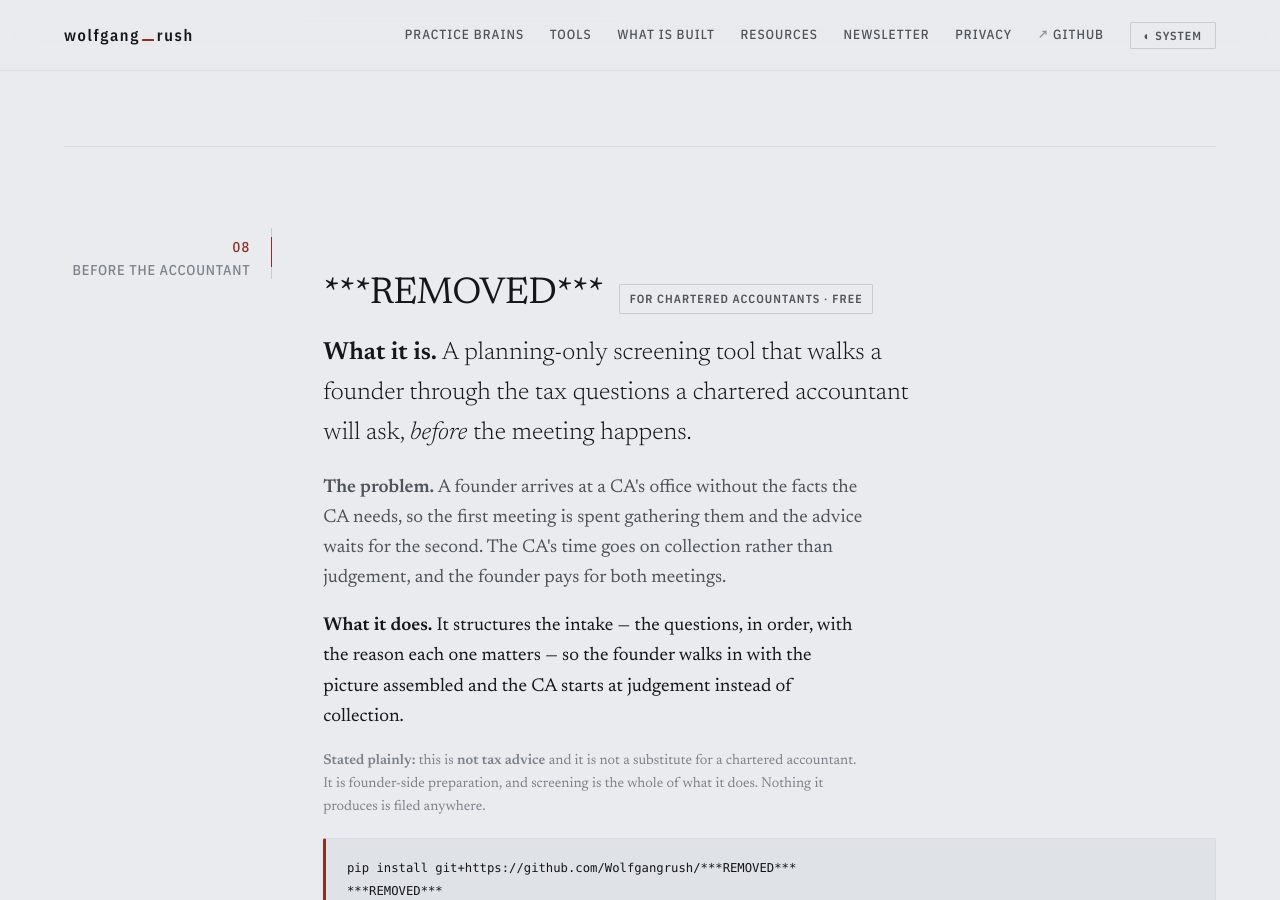
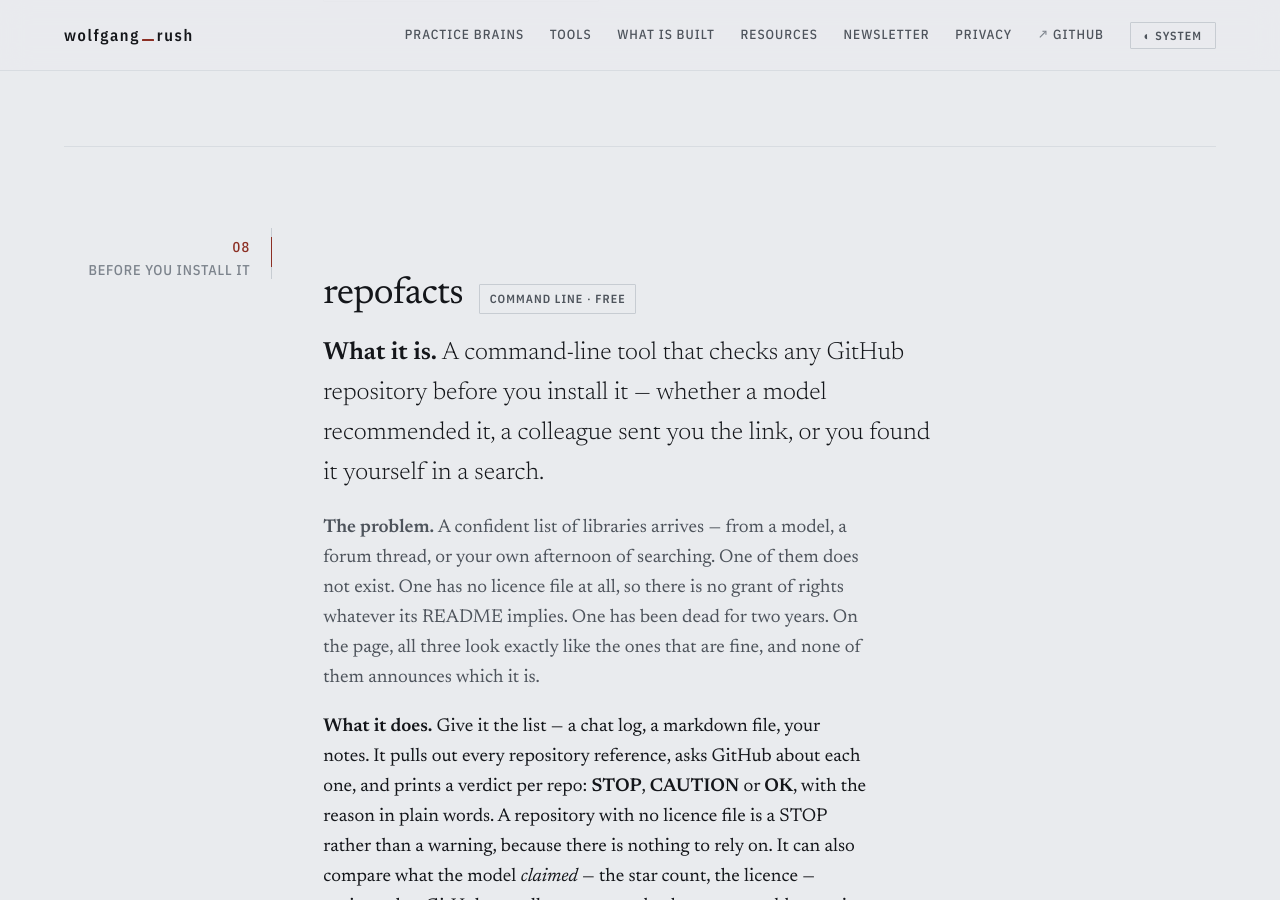
Before and after one commit to Wolfgangrush/Wolfgangrush.github.io, a Jekyll site: the page built from tools/index.md, in a window 1280 px wide and 900 px high, scrolled down 9938 px. Built offline with Jekyll 4.4.1, drawn with Linux system fonts in a browser that asks for light colours; some of the changed text lies outside the part shown.

Commit message:
Make the site safe to hand to a stranger: no third-party calls, no dead links
Two things would have embarrassed this page the moment it went on LinkedIn.

1. The layout carried two preconnect hints to fonts.googleapis.com and
   fonts.gstatic.com. No web font is ever fetched - every family resolves from
   a system stack and no @font-face or font file exists anywhere in the repo.
   So those lines did nothing except open a TLS connection to Google on every
   page load and hand Google each visitor's IP. On a site whose privacy page
   says it "operates no logging of its own" and whose hero says there is "no
   server of mine anywhere in the picture" - read by data-protection lawyers
   who open DevTools - that is a credibility hole for zero benefit. Removed.
   The layout now makes no request to any origin outside this site.

2. ***REMOVED*** went private, so its three links (tools page x2, built page x1)
   were live 404s. Its entry is removed until it is republished. Counts
   reconciled everywhere: 11 -> 10 on the tools heading, the homepage door,
   the catalog list and the built summary table; the built section heading is
   now "Ten tools, eleven repositories".

Removing the ***REMOVED*** block also took the section boundary with it, which
left repofacts sitting under ***REMOVED***'s heading ("Before the accountant").
Restored to repofacts' own heading, "Before you install it". Sections now run
00-08 with every heading matching its content.

Verified: 9 site pages HTTP 200, all 60 remaining outbound links 200, YAML
parses, Liquid balanced in all 5 touched files, gitleaks clean. The only AAAK
grep hit was "CA" = chartered accountant, on removal lines.

```diff
--- a/_layouts/default.html
+++ b/_layouts/default.html
@@ -9,8 +9,6 @@
 <link rel="icon" href="{{ '/assets/favicon.png' | relative_url }}" sizes="32x32" type="image/png">
 <link rel="alternate icon" href="{{ '/assets/favicon.ico' | relative_url }}">
 <link rel="apple-touch-icon" href="{{ '/assets/apple-touch-icon.png' | relative_url }}">
-<link rel="preconnect" href="https://fonts.googleapis.com">
-<link rel="preconnect" href="https://fonts.gstatic.com" crossorigin>
 <link rel="stylesheet" href="{{ '/assets/css/main.css' | relative_url }}">
 <script>
 (function(){
--- a/tools/index.md
+++ b/tools/index.md
@@ -1,14 +1,14 @@
 ---
 layout: default
 title: Tools
-description: Single-purpose tools for practitioners — the NAKASHA board reader, samanvaya privacy conformance, offline multi-script OCR, the pseudonymisation gateway, the DPDP Act as runnable code, the Supreme Court AI regulations mapping, a citation manager, a news digest bot, the CHOF human-oversight toolkit, ***REMOVED*** startup-tax pre-screening, and repofacts.
+description: Single-purpose tools for practitioners — the NAKASHA board reader, samanvaya privacy conformance, offline multi-script OCR, the pseudonymisation gateway, the DPDP Act as runnable code, the Supreme Court AI regulations mapping, a citation manager, a news digest bot, the CHOF human-oversight toolkit, and repofacts.
 ---
 
 <section class="section reveal">
 <div class="mg">
   <p class="note"><span class="n">00</span>How to read this page</p>
   <div>
-    <h2>Eleven tools. Each one does exactly one job.</h2>
+    <h2>Ten tools. Each one does exactly one job.</h2>
     <p class="lede">These are separate from the
     <a class="link" href="{{ '/brains/' | relative_url }}">practice brains</a>, which are a different
     thing entirely. Every tool here is free, the source is published, and it runs on your own
@@ -28,7 +28,6 @@
   <li><a href="#citation-parser">Citation manager</a></li>
   <li><a href="#news-bot">News digest</a></li>
   <li><a href="#chof">CHOF</a></li>
-  <li><a href="#***REMOVED***">***REMOVED***</a></li>
   <li><a href="#repofacts">repofacts</a></li>
 </ul>
   </div>
@@ -357,44 +356,9 @@
 
 <section class="section reveal">
 <div class="mg">
-  <p class="note"><span class="n">08</span>Before the accountant</p>
+  <p class="note"><span class="n">08</span>Before you install it</p>
   <div>
-    <div class="tool" id="***REMOVED***">
-      <div class="tool-head"><h2>***REMOVED***</h2><span class="badge">For chartered accountants · free</span></div>
 
-      <p class="what-is"><strong>What it is.</strong> A planning-only screening tool that walks a
-      founder through the tax questions a chartered accountant will ask, <em>before</em> the meeting
-      happens.</p>
-
-      <p class="tool-problem"><strong>The problem.</strong> A founder arrives at a CA's office without
-      the facts the CA needs, so the first meeting is spent gathering them and the advice waits for
-      the second. The CA's time goes on collection rather than judgement, and the founder pays for
-      both meetings.</p>
-
-      <p><strong>What it does.</strong> It structures the intake — the questions, in order, with the
-      reason each one matters — so the founder walks in with the picture assembled and the CA starts
-      at judgement instead of collection.</p>
-
-      <p class="tool-meta"><strong>Stated plainly:</strong> this is <strong>not tax advice</strong>
-      and it is not a substitute for a chartered accountant. It is founder-side preparation, and
-      screening is the whole of what it does. Nothing it produces is filed anywhere.</p>
-
-<pre class="code-block"><code>pip install git+https://github.com/Wolfgangrush/***REMOVED***
-***REMOVED***</code></pre>
-
-      <p class="juris-links">
-        <a class="btn btn-primary" href="https://github.com/Wolfgangrush/***REMOVED***#readme">Installation guide</a>
-        <a class="btn btn-ghost" href="https://github.com/Wolfgangrush/***REMOVED***">Read the source</a>
-      </p>
-    </div>
-  </div>
-</div>
-</section>
-
-<section class="section reveal">
-<div class="mg">
-  <p class="note"><span class="n">09</span>Before you install it</p>
-  <div>
     <div class="tool" id="repofacts">
       <div class="tool-head"><h2>repofacts</h2><span class="badge">Command line · free</span></div>
 
```
Also changed, not shown: built/index.md (+2 -3 lines), catalog/index.md (+1 -1 lines), index.md (+1 -1 lines).
